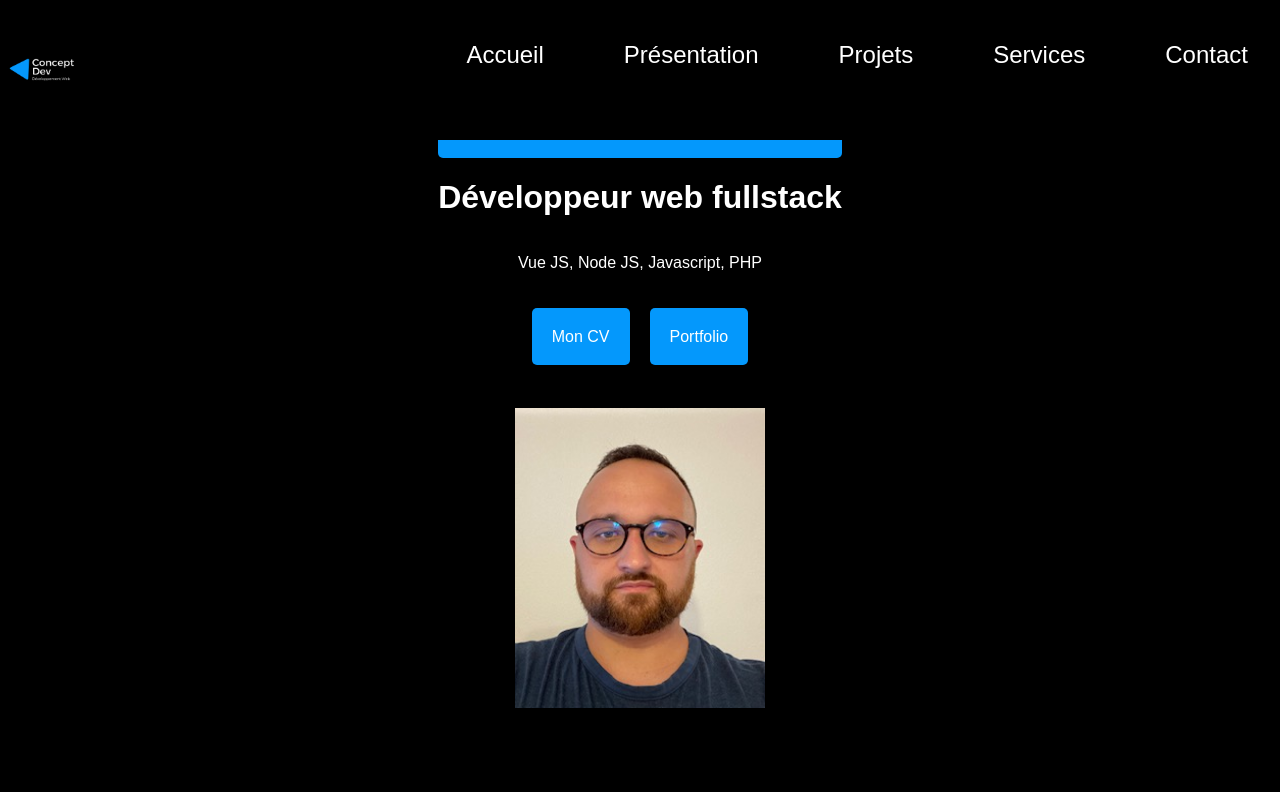
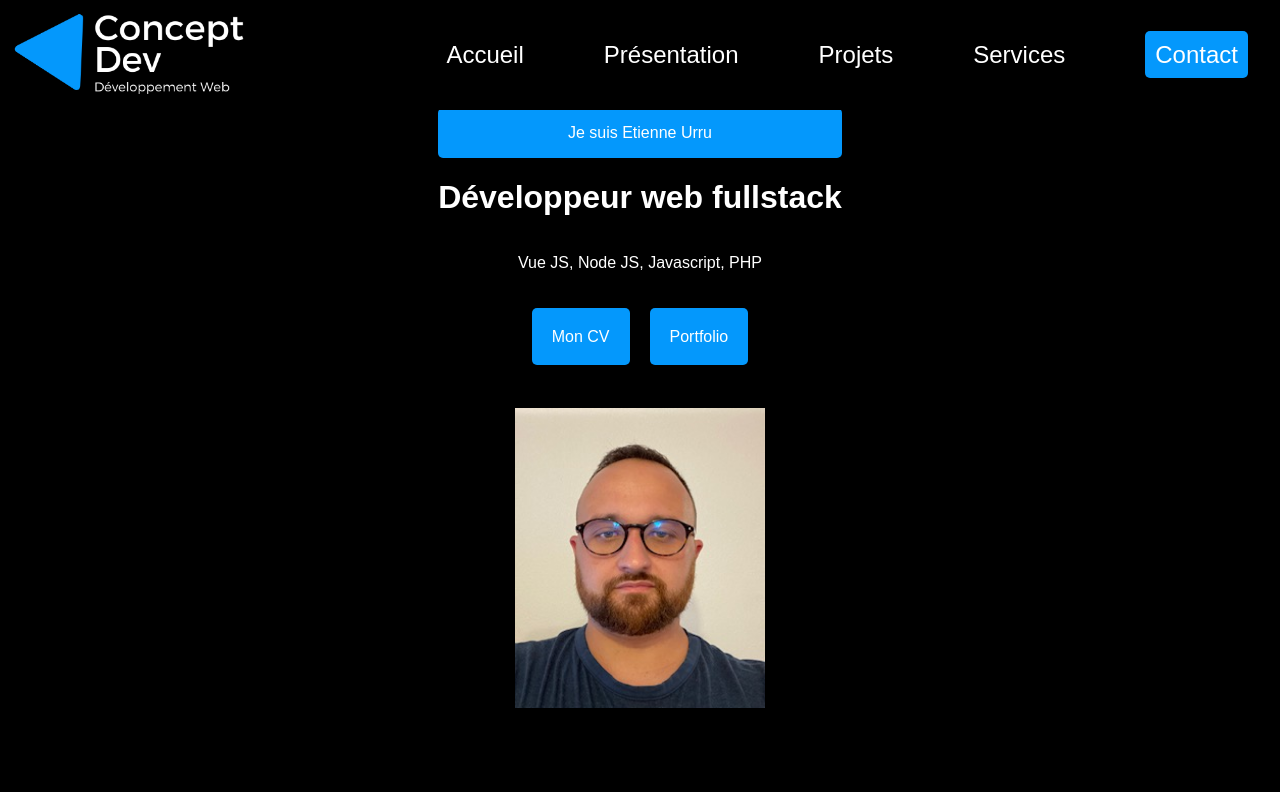
Before and after one commit to EUrru31/portfolio, a Vue app: page / in a window 1280 px wide. Shown: the top 792 px of the page. Built offline with nearby package versions, Linux system fonts and the light colour scheme.

Commit message:
Header mediaqueries

```diff
--- a/src/components/Header.vue
+++ b/src/components/Header.vue
@@ -50,7 +50,7 @@
                     </li>
 
                     <li>
-                        <a href="/#contact">Contact</a>
+                        <a href="/#contact" class="contact">Contact</a>
                     </li>
                 </ul>
             </div>
@@ -202,7 +202,7 @@ nav {
 }
 @media screen and (min-width: 1025px) {
     nav {
-        height: 140px;
+        height: 110px;
         display: flex;
         flex-direction: row;
     }
@@ -213,13 +213,14 @@ nav {
         align-items: center;
     }
     .logo {
-        width: 20%;
+        width: 250px;
     }
     #menuToggle {
         display: none;
     }
     .menuDesktop {
         display: block;
+        align-items: center;
     }
     .menuDesktop ul {
         display: flex;
@@ -230,5 +231,10 @@ nav {
         margin-right: 40px;
         margin-left: 40px;
     }
+    .contact {
+        background-color: rgb(4, 152, 252);
+        border-radius: 5px;
+        padding: 10px;
+    }
 }
 </style>
```
